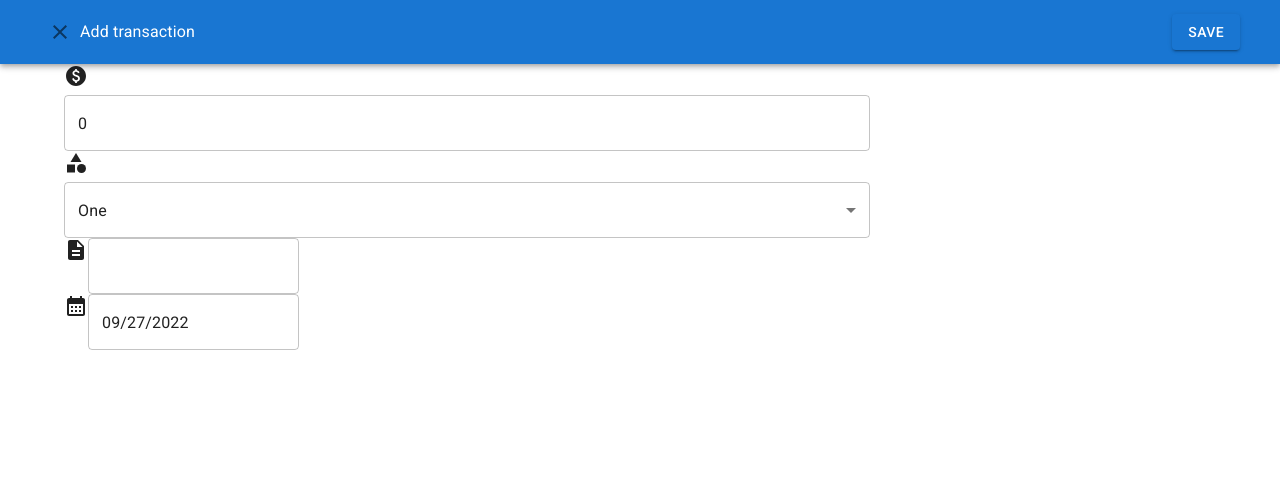
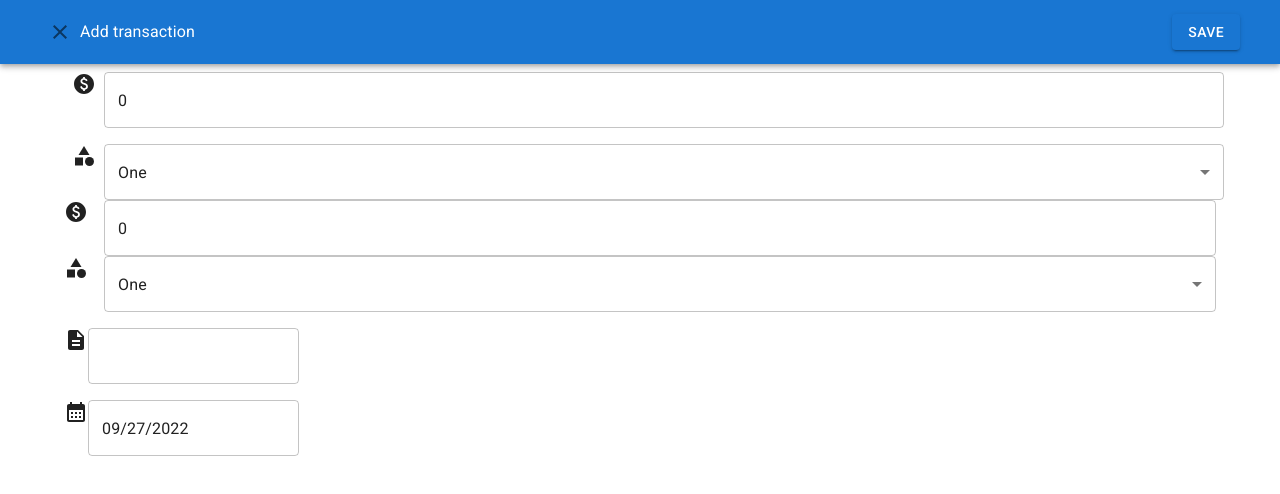
Before and after one commit to wallock-team/wallock-web, a Next.js app: page /transactions/new in a window 1280 px wide. Shown: the top 494 px of the page. Built offline with nearby package versions, Linux system fonts and the light colour scheme.

Commit message:
(Unfinished) Redesign new transaction form

```diff
--- a/components/transaction/new-transaction-form.tsx
+++ b/components/transaction/new-transaction-form.tsx
@@ -4,9 +4,11 @@
 import { NextComponentType } from 'next'
 import {
   Box,
+  Components,
   Grid,
   MenuItem,
   Select,
+  Stack,
   TextField,
   Typography,
 } from '@mui/material'
@@ -17,8 +19,9 @@ import CalendarMonthIcon from '@mui/icons-material/CalendarMonth'
 import { Container } from '@mui/system'
 import { useEffect, useState } from 'react'
 import { MobileDatePicker } from '@mui/x-date-pickers'
+import { Component, Element } from 'react'
 
-const TransactionForm: NextComponentType = (props) => {
+const NewTransactionForm: NextComponentType = (props) => {
   const { transaction, setTransaction } = props
   const handleDateChange = (newValue: any) => {
     setTransaction((prev) => ({ ...prev, date: newValue }))
@@ -38,11 +41,11 @@ const TransactionForm: NextComponentType = (props) => {
   console.log(transaction)
 
   return transaction ? (
-    <Container sx={{ justifyContent: 'center' }}>
-      <Grid container sx={{ width: '70%' }}>
-        <Grid item xs={12}>
-          <Box>
-            <PaidIcon />
+    <Container>
+      <Stack spacing={1}>
+        <Field
+          icon={<PaidIcon />}
+          field={
             <TextField
               name='amount'
               onChange={(e) => handleOnChange(e)}
@@ -51,11 +54,11 @@ const TransactionForm: NextComponentType = (props) => {
               fullWidth
               value={transaction.amount}
             />
-          </Box>
-        </Grid>
-        <Grid item xs={12}>
-          <Box>
-            <CategoryIcon />
+          }
+        />
+        <Field
+          icon={<CategoryIcon />}
+          field={
             <Select
               value={transaction.categories ? transaction.categories.id : 1}
               name='cateId'
@@ -66,7 +69,39 @@ const TransactionForm: NextComponentType = (props) => {
               <MenuItem value={2}>Two</MenuItem>
               <MenuItem value={3}>Three</MenuItem>
             </Select>
-          </Box>
+          }
+        />
+      </Stack>
+      <Grid container spacing={2}>
+        <Grid item xs='auto'>
+          <PaidIcon />
+        </Grid>
+        <Grid item xs>
+          <TextField
+            name='amount'
+            onChange={(e) => handleOnChange(e)}
+            type='number'
+            variant='outlined'
+            fullWidth
+            value={transaction.amount}
+          />
+        </Grid>
+      </Grid>
+      <Grid container spacing={2}>
+        <Grid item xs='auto'>
+          <CategoryIcon />
+        </Grid>
+        <Grid item xs>
+          <Select
+            value={transaction.categories ? transaction.categories.id : 1}
+            name='cateId'
+            onChange={(e) => handleOnChange(e)}
+            fullWidth
+          >
+            <MenuItem value={1}>One</MenuItem>
+            <MenuItem value={2}>Two</MenuItem>
+            <MenuItem value={3}>Three</MenuItem>
+          </Select>
         </Grid>
         <Grid item xs={12}>
           <Box>
@@ -96,4 +131,22 @@ const TransactionForm: NextComponentType = (props) => {
   )
 }
 
-export default TransactionForm
+type FieldProps = {
+  icon: Element
+  field: Element
+}
+
+const Field = (props: FieldProps) => {
+  return (
+    <Grid container spacing={1}>
+      <Grid item xs='auto'>
+        {props.icon}
+      </Grid>
+      <Grid item xs>
+        {props.field}
+      </Grid>
+    </Grid>
+  )
+}
+
+export default NewTransactionForm
--- a/pages/transactions/new.tsx
+++ b/pages/transactions/new.tsx
@@ -3,7 +3,7 @@ import { AppBar, Button, Typography, Toolbar, IconButton } from '@mui/material'
 import { NextPage } from 'next'
 import { useState } from 'react'
 import { useRouter } from 'next/router'
-import TransactionForm from '../../components/transaction/new-transaction-form'
+import NewTransactionForm from '../../components/transaction/new-transaction-form'
 import Api from '../../lib/api/api'
 
 const NewTransaction: NextPage = () => {
@@ -33,7 +33,7 @@ const NewTransaction: NextPage = () => {
           </Button>
         </Toolbar>
       </AppBar>
-      <TransactionForm
+      <NewTransactionForm
         transaction={transaction}
         setTransaction={setTransaction}
       />
```
Also changed, not shown: pages/transactions/edit/[id]/index.tsx (+32 -17 lines).
